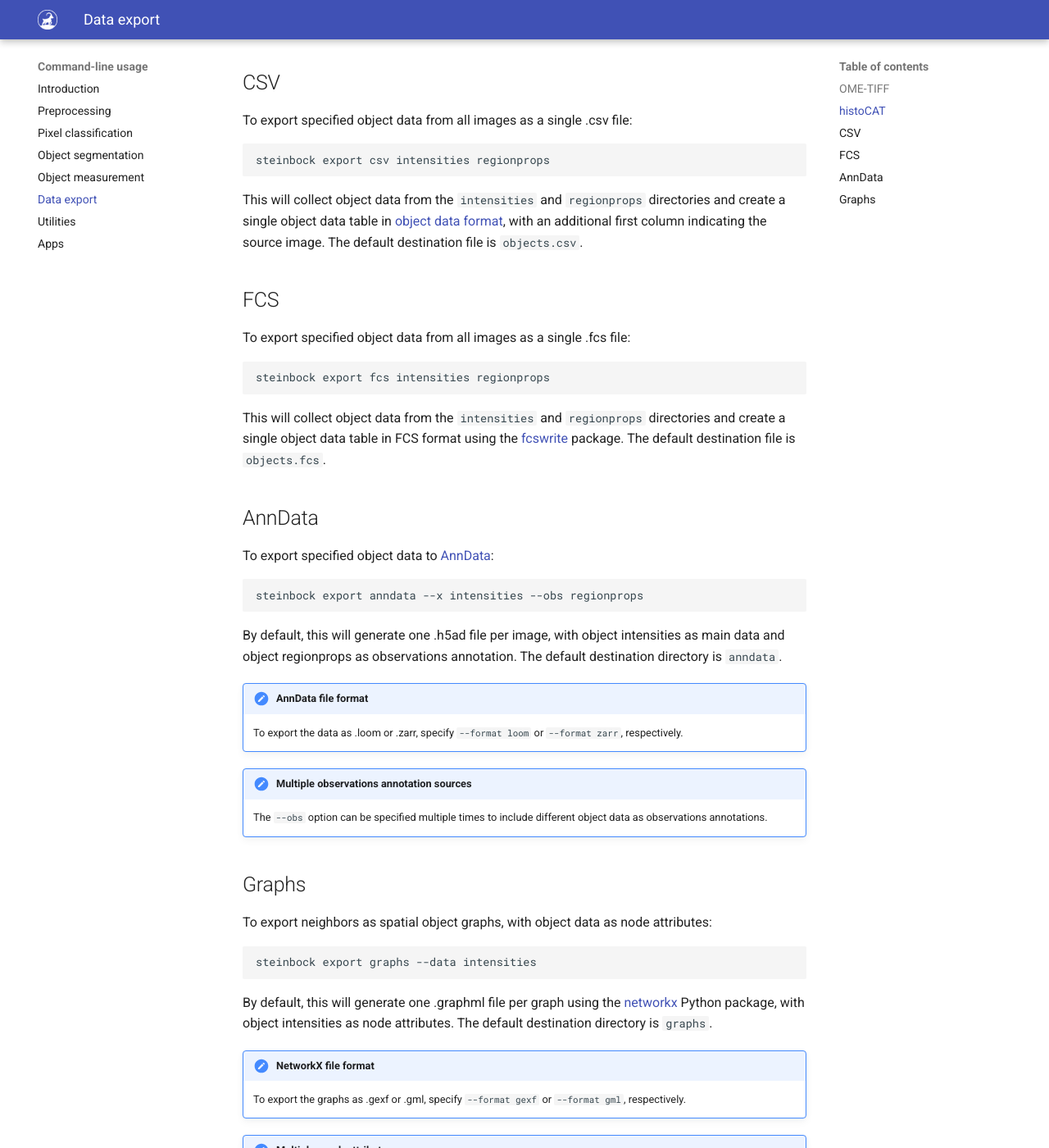
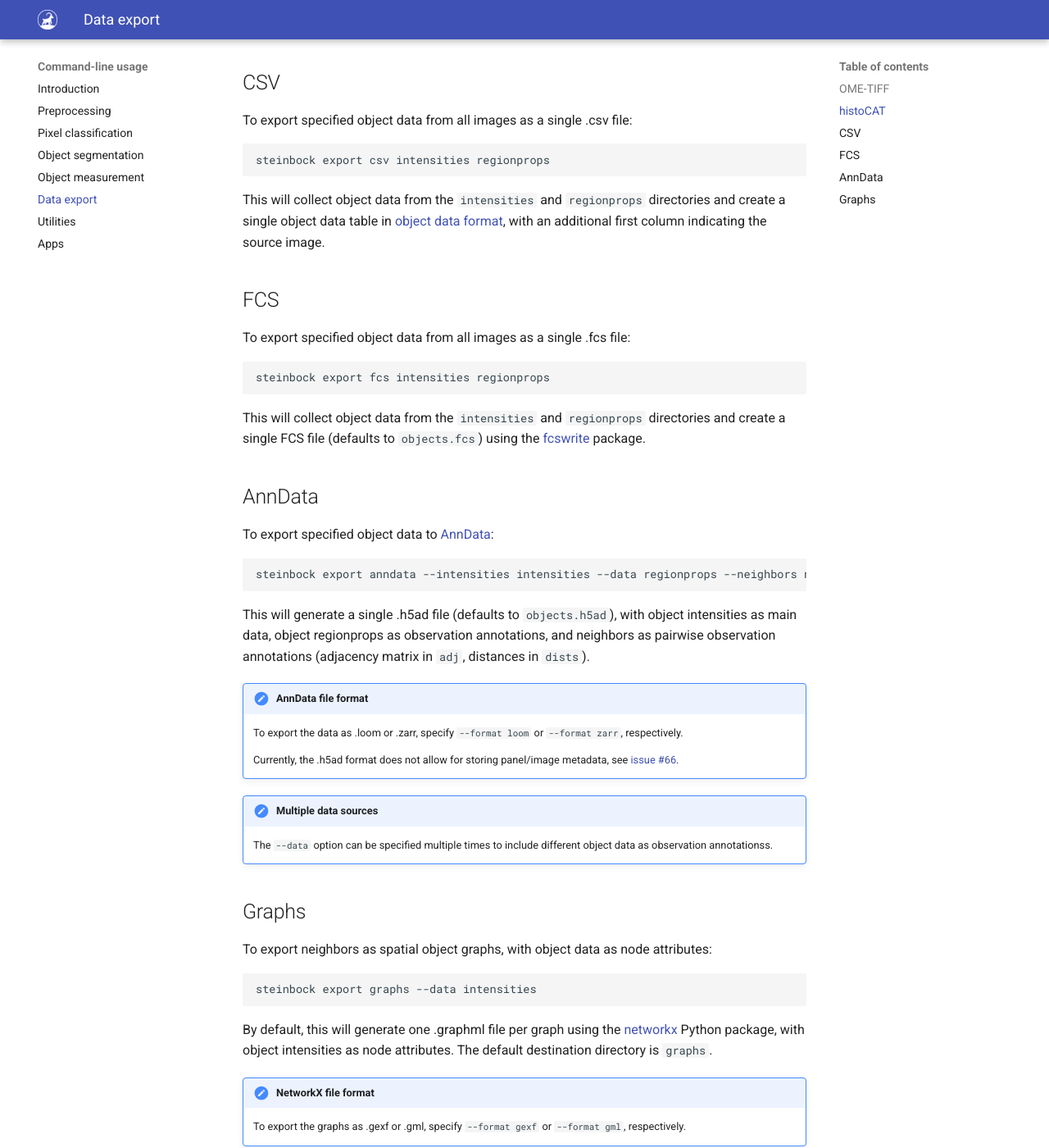
Before and after one commit to BodenmillerGroup/steinbock, an MkDocs documentation site: the page built from docs/cli/export.md, in a window 1280 px wide and 1400 px high, scrolled down 690 px. Shown: the whole window at 82% size. Built offline with MkDocs 1.6.1 and Material for MkDocs 9.7.7, drawn with Linux system fonts in a browser that asks for light colours; the version menu is left out.

Commit message:
Fix export docs

```diff
--- a/docs/cli/export.md
+++ b/docs/cli/export.md
@@ -24,7 +24,7 @@ To export specified object data from all images as a single .csv file:
 
     steinbock export csv intensities regionprops
 
-This will collect object data from the `intensities` and `regionprops` directories and create a single object data table in [object data format](../file-types.md#object-data), with an additional first column indicating the source image. The default destination file is `objects.csv`.
+This will collect object data from the `intensities` and `regionprops` directories and create a single object data table in [object data format](../file-types.md#object-data), with an additional first column indicating the source image.
 
 ## FCS
 
@@ -32,21 +32,23 @@ To export specified object data from all images as a single .fcs file:
 
     steinbock export fcs intensities regionprops
 
-This will collect object data from the `intensities` and `regionprops` directories and create a single object data table in FCS format using the [fcswrite](https://github.com/ZELLMECHANIK-DRESDEN/fcswrite) package. The default destination file is `objects.fcs`.
+This will collect object data from the `intensities` and `regionprops` directories and create a single FCS file (defaults to `objects.fcs`) using the [fcswrite](https://github.com/ZELLMECHANIK-DRESDEN/fcswrite) package.
 
 ## AnnData
 
 To export specified object data to [AnnData](https://github.com/theislab/anndata):
 
-    steinbock export anndata --x intensities --obs regionprops
+    steinbock export anndata --intensities intensities --data regionprops --neighbors neighbors
 
-By default, this will generate one .h5ad file per image, with object intensities as main data and object regionprops as observations annotation. The default destination directory is `anndata`.
+This will generate a single .h5ad file (defaults to `objects.h5ad`), with object intensities as main data, object regionprops as observation annotations, and neighbors as pairwise observation annotations (adjacency matrix in `adj`, distances in `dists`).
 
 !!! note "AnnData file format"
     To export the data as .loom or .zarr, specify `--format loom` or `--format zarr`, respectively.
 
-!!! note "Multiple observations annotation sources"
-    The `--obs` option can be specified multiple times to include different object data as observations annotations.
+    Currently, the .h5ad format does not allow for storing panel/image metadata, see [issue #66](https://github.com/BodenmillerGroup/steinbock/issues/66).
+
+!!! note "Multiple data sources"
+    The `--data` option can be specified multiple times to include different object data as observation annotationss.
 
 ## Graphs
 
```
Also changed, not shown: 1 other file.
